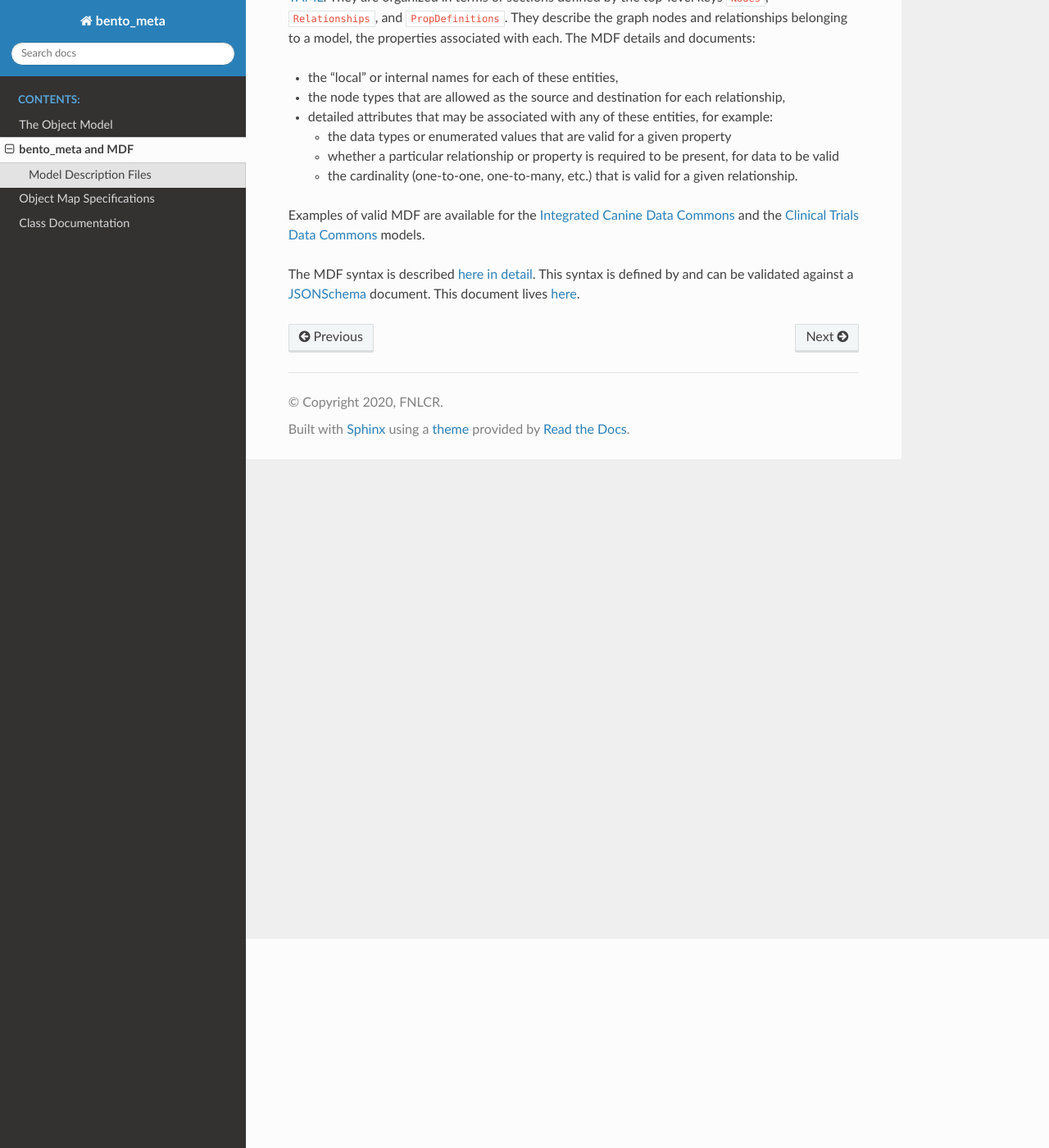
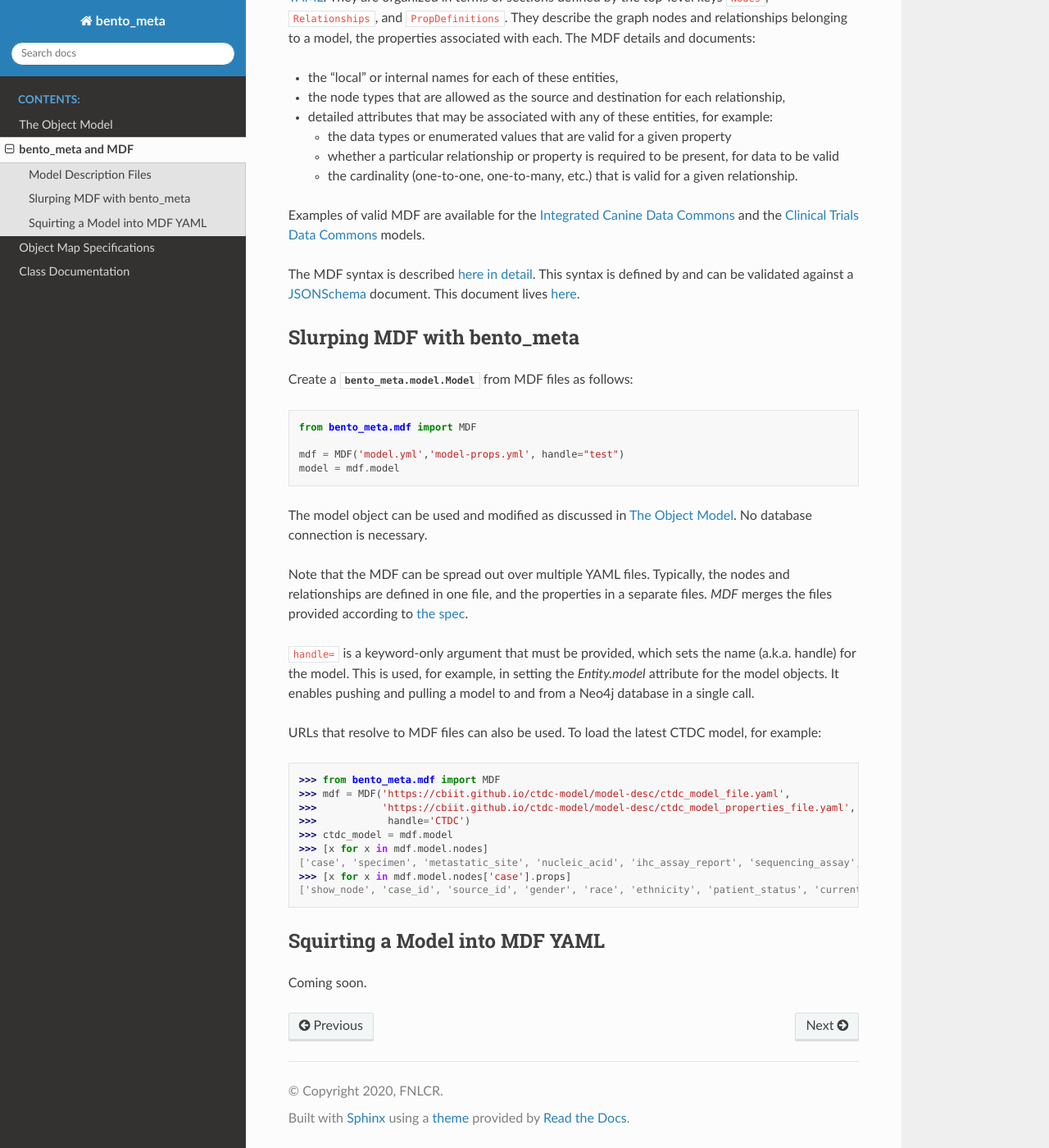
Before and after one commit to CBIIT/bento-meta, a Sphinx documentation site: the page built from python/docs/meta_and_mdf.rst, in a window 1280 px wide and 1400 px high, scrolled down 255 px. Shown: the whole window at 82% size. Built offline with Sphinx 7.4.7 and the Read the Docs theme 2.0.0, drawn with Linux system fonts in a browser that asks for light colours.

Commit message:
feat(py) more doc

```diff
--- a/python/docs/meta_and_mdf.rst
+++ b/python/docs/meta_and_mdf.rst
@@ -19,3 +19,38 @@ _______________________
 Examples of valid MDF are available for the `Integrated Canine Data Commons <https://cbiit.github.io/icdc-model-tool/model-desc/>`_ and the `Clinical Trials Data Commons <https://cbiit.github.io/ctdc-model/model-desc/>`_ models.
 
 The MDF syntax is described `here in detail <https://github.com/CBIIT/bento-mdf#model-description-files-mdf>`_. This syntax is defined by and can be validated against a `JSONSchema <https://json-schema.org/understanding-json-schema/>`_ document. This document lives `here <https://github.com/CBIIT/bento-mdf/blob/master/schema/mdf-schema.yaml>`_.
+
+
+Slurping MDF with bento_meta
+____________________________
+
+Create a :class:`bento_meta.model.Model` from MDF files as follows::
+
+  from bento_meta.mdf import MDF
+
+  mdf = MDF('model.yml','model-props.yml', handle="test")
+  model = mdf.model
+
+The model object can be used and modified as discussed in :ref:`the_object_model`. No database connection is necessary.
+
+Note that the MDF can be spread out over multiple YAML files. Typically, the
+nodes and relationships are defined in one file, and the properties in a separate files. `MDF` merges the files provided according to `the spec <https://github.com/CBIIT/bento-mdf#multiple-input-yaml-files-and-overlays>`_.
+
+``handle=`` is a keyword-only argument that must be provided, which sets the name (a.k.a. handle) for the model. This is used, for example, in setting the `Entity.model` attribute for the model objects. It enables pushing and pulling a model to and from a Neo4j database in a single call.
+
+URLs that resolve to MDF files can also be used. To load the latest CTDC model, for example::
+
+  >>> from bento_meta.mdf import MDF
+  >>> mdf = MDF('https://cbiit.github.io/ctdc-model/model-desc/ctdc_model_file.yaml',
+  >>>           'https://cbiit.github.io/ctdc-model/model-desc/ctdc_model_properties_file.yaml',
+  >>>            handle='CTDC')
+  >>> ctdc_model = mdf.model
+  >>> [x for x in mdf.model.nodes]
+  ['case', 'specimen', 'metastatic_site', 'nucleic_acid', 'ihc_assay_report', 'sequencing_assay', 'variant_report', 'file', 'snv_variant', 'delins_variant', 'indel_variant', 'copy_number_variant', 'gene_fusion_variant', 'assignment_report', 'disease_eligibility_criterion', 'drug_eligibility_criterion', 'arm', 'clinical_trial']
+  >>> [x for x in mdf.model.nodes['case'].props]
+  ['show_node', 'case_id', 'source_id', 'gender', 'race', 'ethnicity', 'patient_status', 'current_step', 'disease', 'ctep_category', 'ctep_subcategory', 'meddra_code', 'prior_drugs', 'extent_of_disease', 'ecog_performance_status']
+
+Squirting a Model into MDF YAML
+_______________________________
+
+Coming soon.
--- a/python/docs/the_object_model.rst
+++ b/python/docs/the_object_model.rst
@@ -1,3 +1,4 @@
+.. _the_object_model:
 
 The Object Model
 ================
```
